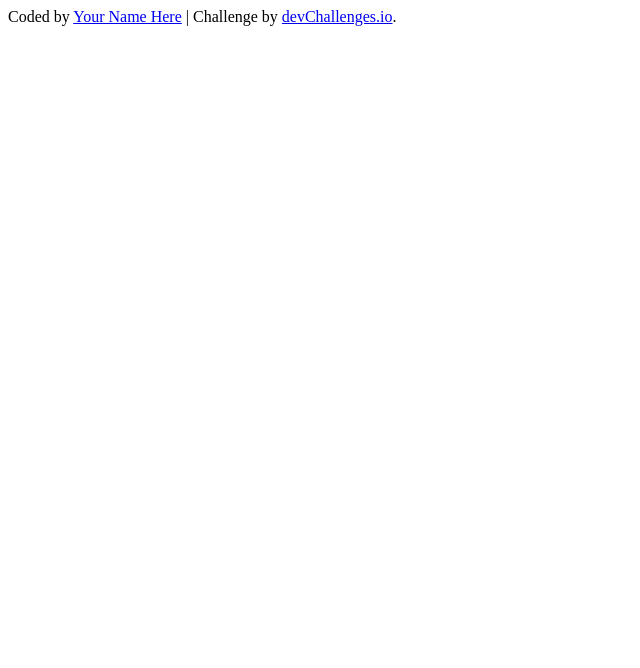
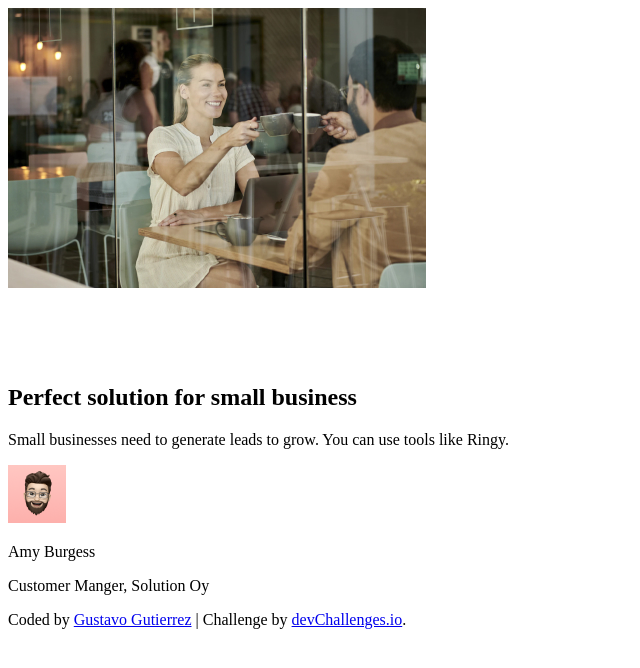
Before and after one commit to gustavo2023/business-blog-card, a plain HTML site: page index.html in a window 1280 px wide. Shown: the whole page, without its empty margins (0-640 px from the left). Drawn offline with Linux system fonts and the light colour scheme.

Commit message:
Add HTML structure

```diff
--- a/index.html
+++ b/index.html
@@ -13,20 +13,52 @@
 
     <title>Business Blog Card | devChallenges.io</title>
 
-    <link rel="stylesheet" href="styles.css" />
     <link rel="preconnect" href="https://fonts.googleapis.com" />
     <link rel="preconnect" href="https://fonts.gstatic.com" crossorigin />
     <link
-      href="https://fonts.googleapis.com/css2?family=Lato:ital,wght@0,100;0,300;0,400;0,700;0,900;1,100;1,300;1,400;1,700;1,900&display=swap"
+      href="https://fonts.googleapis.com/css2?family=Lato:ital,wght@0,100;0,300;0,400;0,700;0,900;1,100;1,300;1,400;1,700;1,900&family=Poppins:ital,wght@0,100;0,200;0,300;0,400;0,500;0,600;0,700;0,800;0,900;1,100;1,200;1,300;1,400;1,500;1,600;1,700;1,800;1,900&display=swap"
       rel="stylesheet"
     />
   </head>
   <body>
-    <main></main>
+    <main>
+      <article>
+        <div class="img-container">
+          <img src="./resources/hero-image-1.jpg" alt="" />
+        </div>
+
+        <div class="overlay-container">
+          <img src="./resources/white-overlay.svg" alt="" />
+        </div>
+
+        <div class="info-container">
+          <div class="body-info">
+            <h1>Perfect solution for small business</h1>
+            <p class="description">
+              Small businesses need to generate leads to grow. You can use tools
+              like Ringy.
+            </p>
+          </div>
+
+          <div class="author-info">
+            <div class="avatar-container">
+              <img src="./resources/avatar-image-business-card-1.png" alt="" />
+            </div>
+
+            <div class="author-name-job">
+              <p class="name">Amy Burgess</p>
+              <p class="job">Customer Manger, Solution Oy</p>
+            </div>
+          </div>
+        </div>
+      </article>
+    </main>
 
     <footer>
-      <div class="author-info">
-        Coded by <a href="#">Your Name Here</a> | Challenge by
+      <div>
+        Coded by
+        <a href="https://github.com/gustavo2023">Gustavo Gutierrez</a> |
+        Challenge by
         <a href="https://www.devchallenges.io?ref=challenge" target="_blank"
           >devChallenges.io</a
         >.
```
